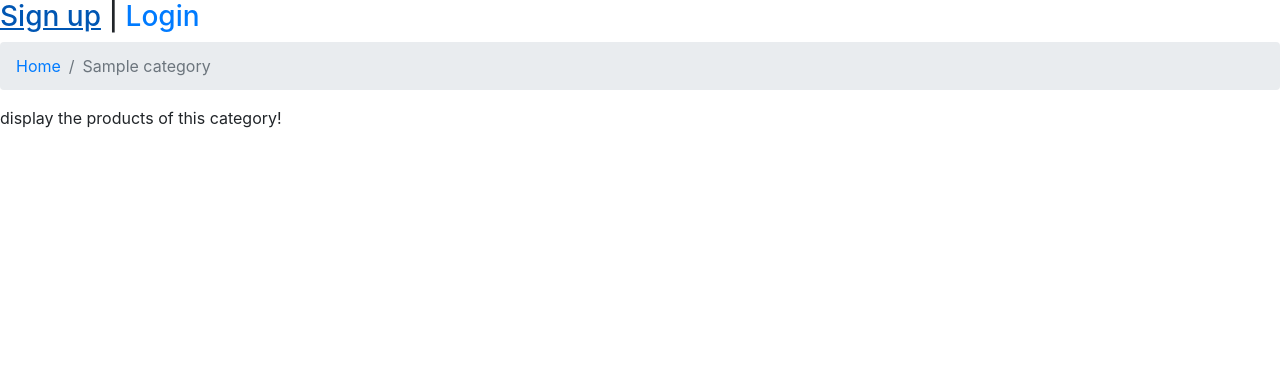
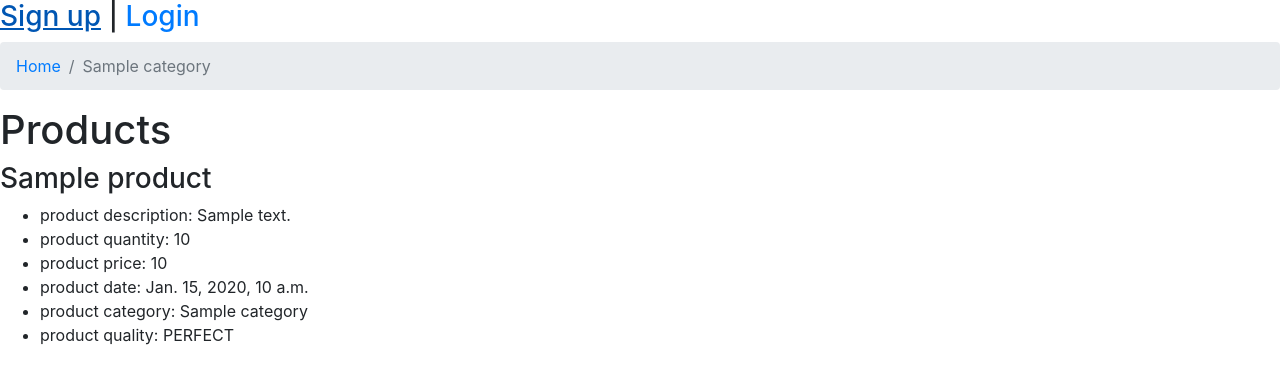
Before and after one commit to shahdin-sh/new-online-shop, a Django app: a page that uses products/templates/cateogories/category_detail_view.html in a window 1280 px wide. Shown: the top 384 px of the page. Run offline with Django 4.2, Linux system fonts and the light colour scheme; tables that the repository leaves empty hold one stand-in row (values such as "Sample post"); parts of the project's set-up code (start-up, migrations or seed data) failed here and were passed over.

Commit message:
add products in category_detail

```diff
--- a/products/models.py
+++ b/products/models.py
@@ -42,11 +42,11 @@ class Category(models.Model):
 class Product(models.Model):
 
     PRODUCT_QUALITY_CHOICES = (
-        ('1', 'perfect'),
-        ("2", 'good'),
-        ('3', 'not bad'),
-        ("4", 'bad'),
-        ("5", 'very bad')
+        ('PERFECT', 'perfect'),
+        ('GOOD', 'good'),
+        ('NOT BAD', 'not bad'),
+        ('BAD', 'bad'),
+        ('VERY BAD', 'very bad')
     )
 
     name = models.CharField(max_length=200)
@@ -56,9 +56,9 @@ class Product(models.Model):
     price = models.PositiveIntegerField()
     datetime_created = models.DateTimeField(auto_now_add=True)
     material = models.CharField(max_length=300)
-    category = models.ForeignKey(Category, on_delete=models.CASCADE, null=True, blank=True)
+    category = models.ForeignKey(Category, on_delete=models.CASCADE, null=True, blank=True, related_name='products')
     slug = models.SlugField(unique=True)
-    quality = models.CharField(choices=PRODUCT_QUALITY_CHOICES, max_length=len(PRODUCT_QUALITY_CHOICES))
+    quality = models.CharField(choices=PRODUCT_QUALITY_CHOICES, max_length=200)
     image = models.ImageField(upload_to='product/', default='product_default/shopping_kart.jpj')
 
     def __str__(self):
--- a/products/templates/cateogories/category_detail_view.html
+++ b/products/templates/cateogories/category_detail_view.html
@@ -19,7 +19,9 @@
             </ul>
         {% endfor %}
     {% else %}
-        <p>display the products of this category!</p>
+         {% with products as products_list %}
+            {% include 'products/product_list_view.html' %}
+         {% endwith %}
     {% endif %}
 
 {% endblock %}
--- /dev/null
+++ b/products/templates/products/product_list_view.html
@@ -0,0 +1,15 @@
+
+{% block content %}
+    <h1>Products</h1>
+    {% for product in products_list %}
+         <h3>{{ product.name }}</h3>
+        <ul>
+            <li>product description: {{ product.description }}</li>
+            <li>product quantity: {{ product.quantity }}</li>
+            <li>product price: {{ product.price }}</li>
+            <li>product date: {{ product.datetime_created }}</li>
+            <li>product category: {{ product.category }}</li>
+            <li>product quality: {{ product.quality }}</li>
+        </ul>
+    {% endfor %}
+{% endblock  %}
--- a/products/views.py
+++ b/products/views.py
@@ -15,7 +15,9 @@ def category_detail(request, slug):
     # with parent or none parent categories included.
     categories = Category.objects.all()
     category = get_object_or_404(categories, slug=slug)
+    products = category.products.filter(is_active=True)
     context = {
         'category': category,
+        'products': products,
     }
     return render(request, 'cateogories/category_detail_view.html', context)
```
Also changed, not shown: products/migrations/0016_alter_product_category.py (added), products/migrations/0017_alter_product_quality.py (added).
